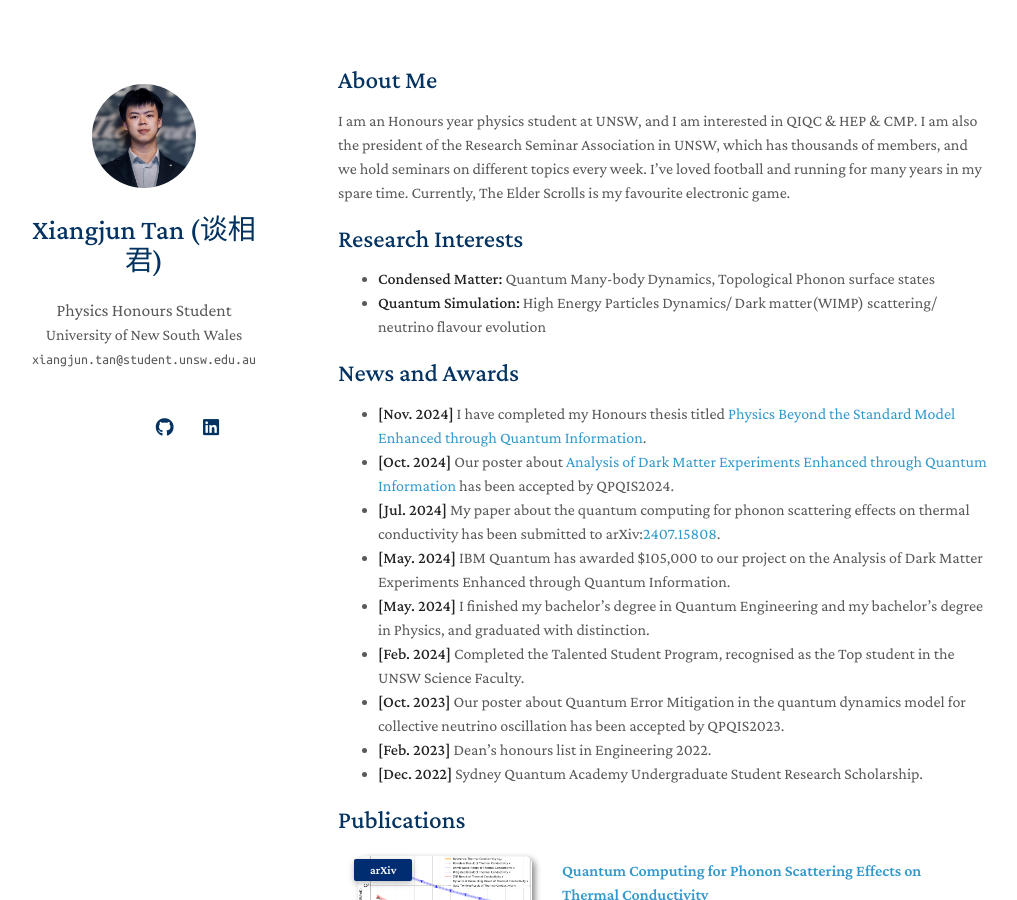
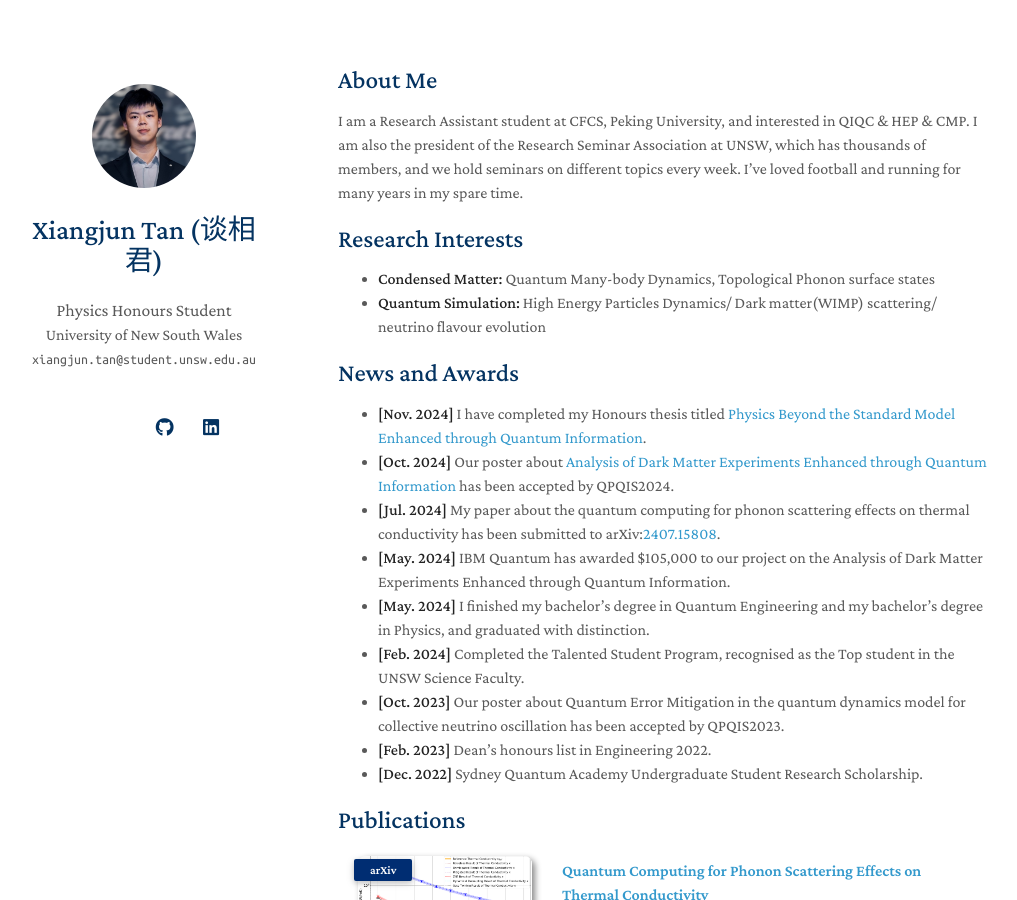
Before and after one commit to xiangjun-tan/xiangjun-tan.github.io, a Jekyll site: the page built from index.md, in a window 1280 px wide and 900 px high. Shown: the whole window, without its empty margins (132-1149 px from the left). Built offline with Jekyll 4.4.1, drawn with Linux system fonts in a browser that asks for light colours; nearby versions of some CDN libraries; a style sheet for code colours, icons or effects is not loaded; our own code applies the rules of GitHub Pages for plain Markdown files.

Commit message:
Update index.md

```diff
--- a/index.md
+++ b/index.md
@@ -4,7 +4,7 @@ layout: homepage
 
 ## About Me
 
-I am an Honours year physics student at UNSW, and I am interested in QIQC & HEP & CMP. I am also the president of the Research Seminar Association in UNSW, which has thousands of members, and we hold seminars on different topics every week. I've loved football and running for many years in my spare time. Currently, The Elder Scrolls is my favourite electronic game.
+I am a Research Assistant student at CFCS, Peking University, and interested in QIQC & HEP & CMP. I am also the president of the Research Seminar Association at UNSW, which has thousands of members, and we hold seminars on different topics every week. I've loved football and running for many years in my spare time.
 
 ## Research Interests
 
```
